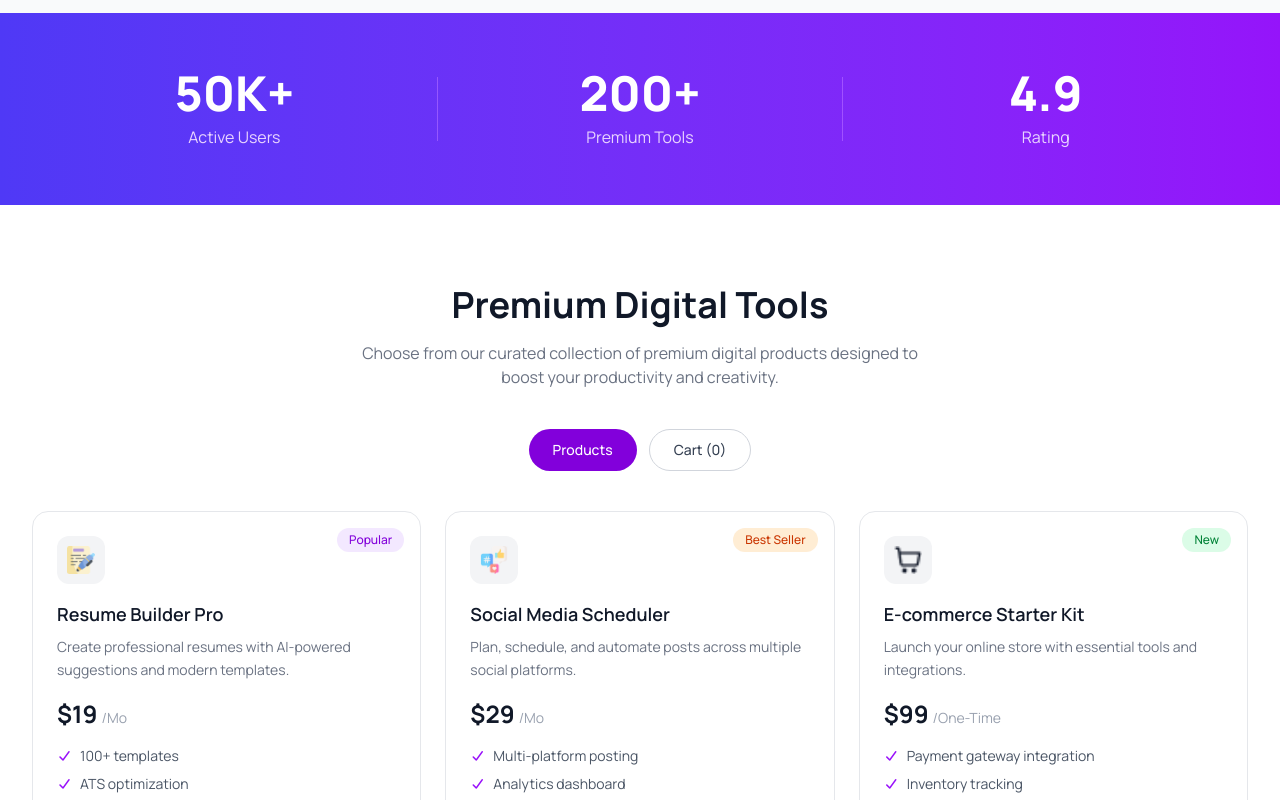
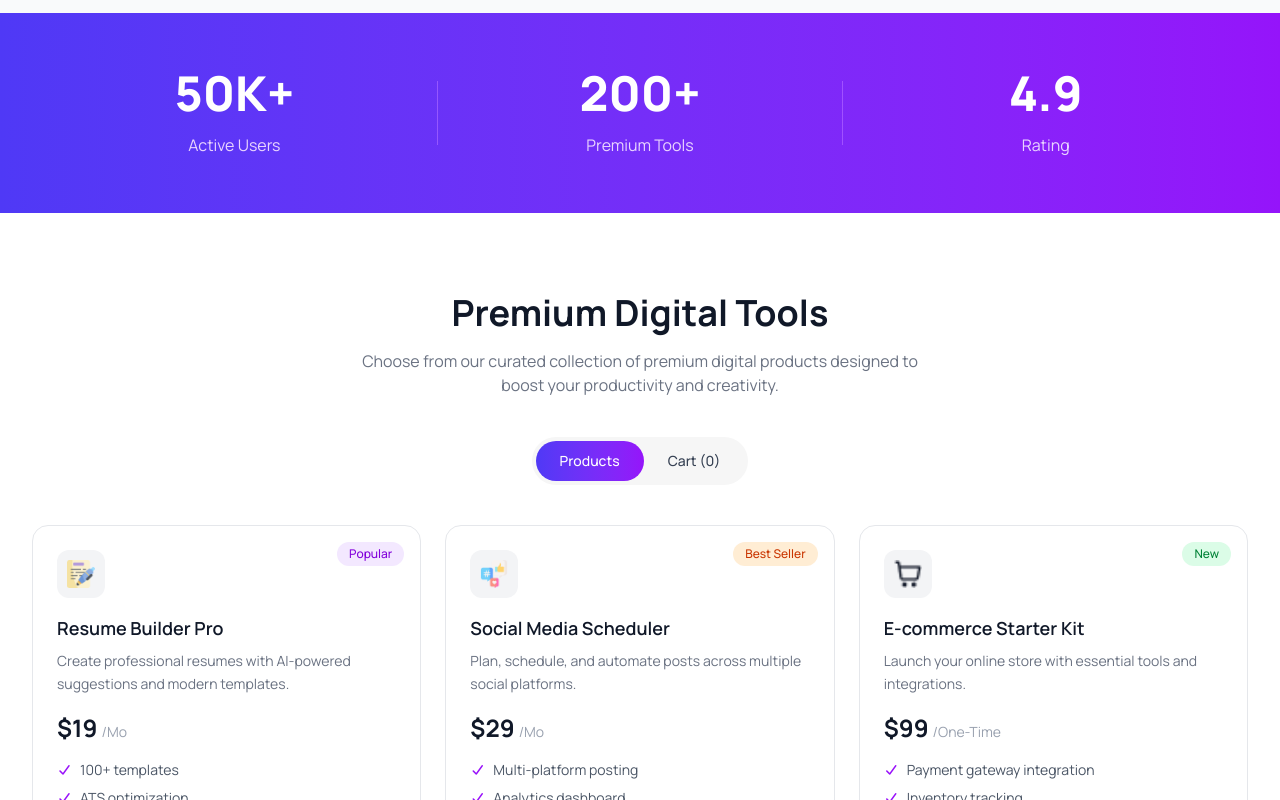
Before and after one commit to salmanibneyrahman/PH-Assingment-6, a React (Vite) app: page / in a window 1280 px wide. Shown: the part 900-1700 px from the top of the page. Built offline with nearby package versions, Linux system fonts and the light colour scheme.

Commit message:
card and other button color fixed

```diff
--- a/src/components/Navbar.jsx
+++ b/src/components/Navbar.jsx
@@ -42,7 +42,7 @@ function Navbar({ cartCount }) {
             <div className="relative">
               <i className="fa-solid fa-cart-shopping text-gray-700 text-lg"></i>
               {cartCount > 0 && (
-                <span className="absolute -top-2 -right-3 bg-purple-600 text-white text-xs rounded-full h-5 w-5 flex items-center justify-center">
+                <span className="absolute -top-2 -right-3 bg-linear-to-r from-[#4f39f6] to-[#9514fa] text-white text-xs rounded-full h-5 w-5 flex items-center justify-center">
                   {cartCount}
                 </span>
               )}
--- a/src/components/ProductSection.jsx
+++ b/src/components/ProductSection.jsx
@@ -44,13 +44,14 @@ function ProductSection({ products, cart, onAddToCart, onRemoveFromCart, onClear
                 </div>
 
                 {/* Toggle Buttons */}
-                <div className="flex justify-center gap-3 mb-10">
+                <div className="flex justify-center mb-10">
+                    <div className="inline-flex items-center bg-[#f6f6f6] rounded-full p-1">
                         <button
                             onClick={() => setActiveTab('products')}
                             className={
                                 activeTab === 'products'
-                                ? 'bg-purple-700 text-white px-6 py-2.5 rounded-full text-sm font-medium transition'
-                                : 'border border-gray-300 text-gray-700 px-6 py-2.5 rounded-full text-sm font-medium hover:bg-gray-100 transition'
+                                    ? 'bg-linear-to-r from-[#4f39f6] to-[#9514fa] text-white px-6 py-2.5 rounded-full text-sm font-medium transition'
+                                    : 'text-gray-700 px-6 py-2.5 rounded-full text-sm font-medium hover:text-purple-700 transition'
                             }
                         >
                             Products
@@ -59,12 +60,13 @@ function ProductSection({ products, cart, onAddToCart, onRemoveFromCart, onClear
                             onClick={() => setActiveTab('cart')}
                             className={
                                 activeTab === 'cart'
-                                ? 'bg-purple-700 text-white px-6 py-2.5 rounded-full text-sm font-medium transition'
-                                : 'border border-gray-300 text-gray-700 px-6 py-2.5 rounded-full text-sm font-medium hover:bg-gray-100 transition'
+                                    ? 'bg-linear-to-r from-[#4f39f6] to-[#9514fa] text-white px-6 py-2.5 rounded-full text-sm font-medium transition'
+                                    : 'text-gray-700 px-6 py-2.5 rounded-full text-sm font-medium hover:text-purple-700 transition'
                             }
                         >
                             Cart ({cart.length})
                         </button>
+                    </div>
                 </div>
 
                 {/* Products Grid */}
@@ -121,7 +123,7 @@ function ProductSection({ products, cart, onAddToCart, onRemoveFromCart, onClear
                                 {/* Buy Now Button */}
                                 <button
                                     onClick={() => onAddToCart(product)}
-                                    className="w-full bg-gradient-to-r from-purple-600 to-pink-500 text-white py-2.5 rounded-lg text-sm font-medium hover:from-purple-700 hover:to-pink-600 transition"
+                                    className="w-full bg-linear-to-r from-[#4f39f6] to-[#9514fa] text-white py-2.5 rounded-full text-sm font-medium hover:from-purple-700 hover:to-pink-600 transition"
                                 >
                                     Buy Now
                                 </button>
@@ -132,14 +134,13 @@ function ProductSection({ products, cart, onAddToCart, onRemoveFromCart, onClear
 
                 {/* Cart Section */}
                 {activeTab === 'cart' && (
-                    <div className="max-w-3xl mx-auto border border-gray-200 rounded-2xl p-6 md:p-8">
+                    <div className="max-w-3.5xl mx-auto border border-gray-200 rounded-2xl p-6 md:p-8">
                         <h3 className="text-xl font-bold text-gray-900 mb-6">Your Cart</h3>
 
                         {cart.length === 0 ? (
                             <div className="text-center py-12">
                                 <i className="fa-solid fa-cart-shopping text-gray-300 text-5xl mb-4"></i>
                                 <p className="text-gray-400 text-lg">Your cart is empty</p>
-                                <p className="text-gray-400 text-sm mt-1">Add some products to get started!</p>
                             </div>
                         ) : (
                             <>
@@ -181,7 +182,7 @@ function ProductSection({ products, cart, onAddToCart, onRemoveFromCart, onClear
                                 {/* Checkout Button */}
                                 <button
                                     onClick={onClearCart}
-                                    className="w-full mt-6 bg-gradient-to-r from-purple-600 to-pink-500 text-white py-3 rounded-full text-sm font-medium hover:from-purple-700 hover:to-pink-600 transition"
+                                    className="w-full mt-6 bg-linear-to-r from-[#4f39f6] to-[#9514fa] text-white py-3 rounded-full text-sm font-medium hover:from-purple-700 hover:to-pink-600 transition"
                                 >
                                     Proceed To Checkout
                                 </button>
--- a/src/components/Stats.jsx
+++ b/src/components/Stats.jsx
@@ -5,17 +5,17 @@ function Stats() {
         <div className="flex flex-col md:flex-row items-center justify-center text-center text-white">
           <div className="flex-1 py-4 md:py-0">
             <h3 className="text-4xl md:text-5xl font-extrabold">50K+</h3>
-            <p className="text-purple-200 mt-2 text-sm md:text-base">Active Users</p>
+            <p className="text-purple-200 mt-4 text-sm md:text-base">Active Users</p>
           </div>
           <div className="hidden md:block w-px h-16 bg-purple-400 opacity-50"></div>
           <div className="flex-1 py-4 md:py-0">
             <h3 className="text-4xl md:text-5xl font-extrabold">200+</h3>
-            <p className="text-purple-200 mt-2 text-sm md:text-base">Premium Tools</p>
+            <p className="text-purple-200 mt-4 text-sm md:text-base">Premium Tools</p>
           </div>
           <div className="hidden md:block w-px h-16 bg-purple-400 opacity-50"></div>
           <div className="flex-1 py-4 md:py-0">
             <h3 className="text-4xl md:text-5xl font-extrabold">4.9</h3>
-            <p className="text-purple-200 mt-2 text-sm md:text-base">Rating</p>
+            <p className="text-purple-200 mt-4 text-sm md:text-base">Rating</p>
           </div>
         </div>
       </div>
```
Lines whose indentation alone changed are shown as unchanged.
